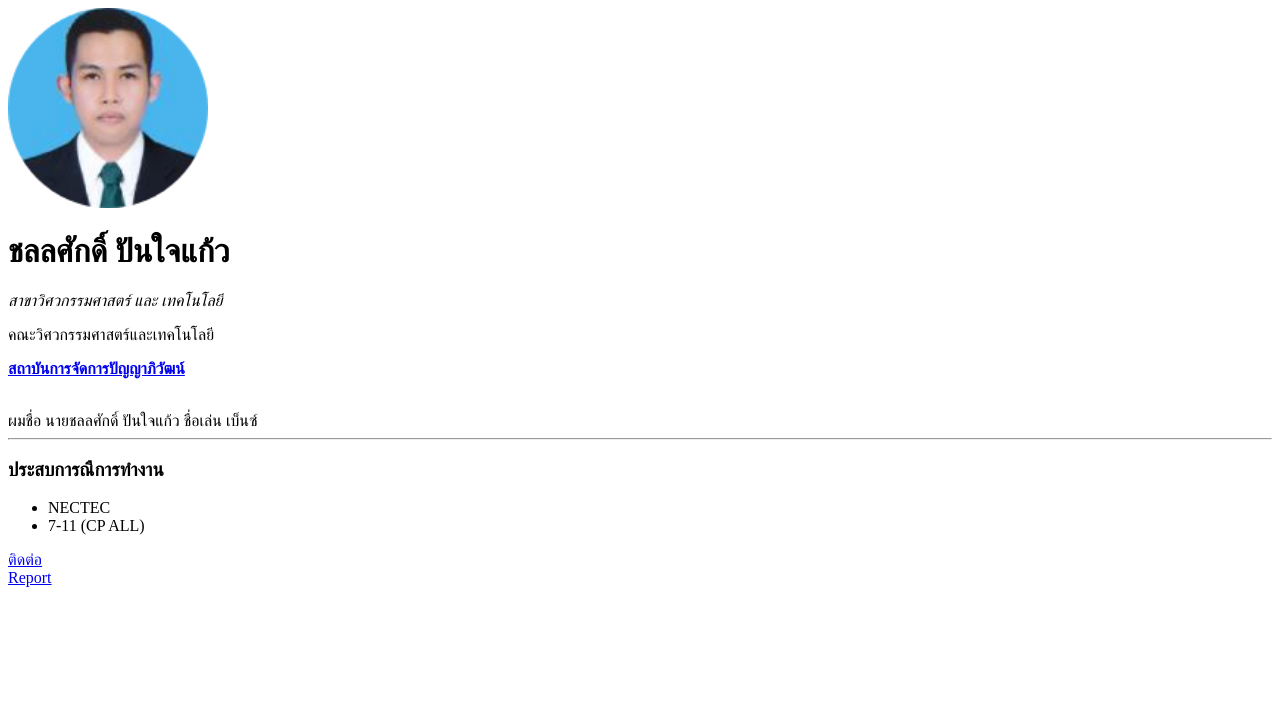
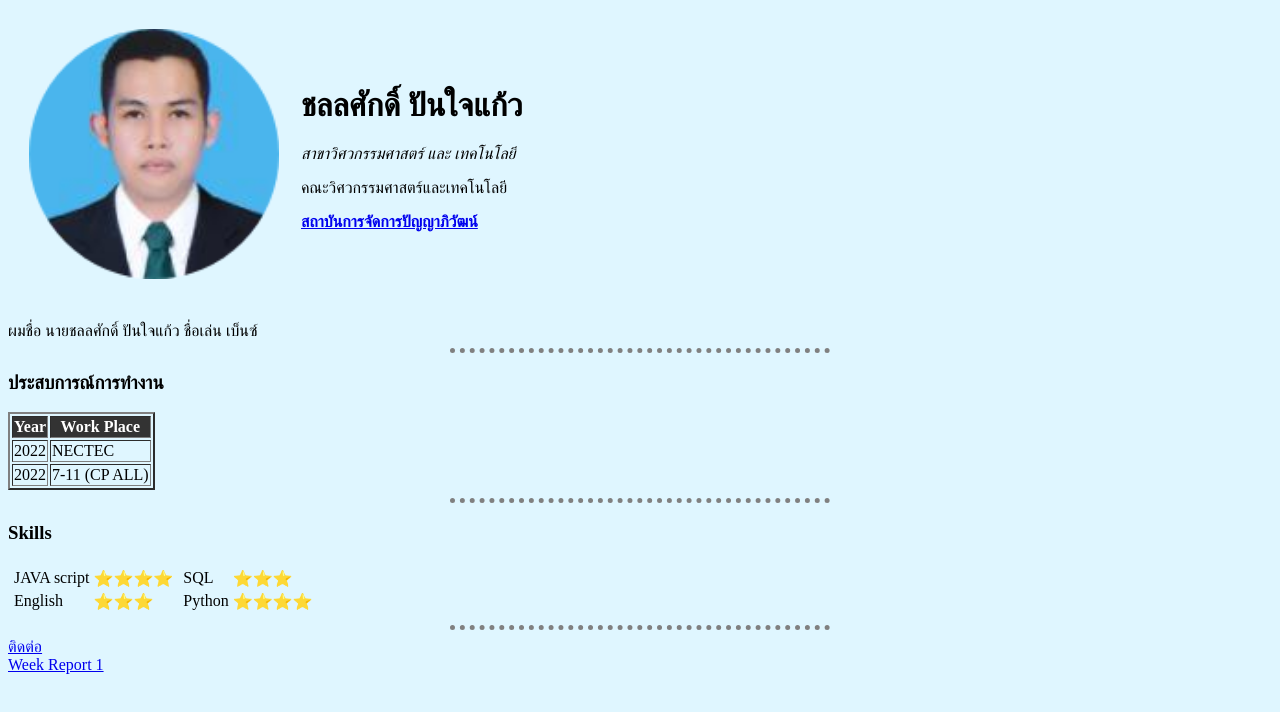
Before and after one commit to Vamsper/resume, a plain HTML site: page index.html in a window 1280 px wide. Drawn offline with Linux system fonts and the light colour scheme.

Commit message:
Add files via upload

```diff
--- a/index.html
+++ b/index.html
@@ -3,24 +3,86 @@
   <head>
     <meta charset="UTF-8">
     <title>chonlasak panjaikaew 😁</title>
+    <link rel="stylesheet" href="tablestyle.css">
+    <style>
+
+    body {
+      background-color:#DFF6FF;
+    }
+    hr {
+      border-style: dotted none none;
+      border-color: gray;
+      border-width: 5px ;
+      height: 0px;
+      width: 30%;
+    }
+    img {
+      height: 250px;
+      width: 250px;
+    }
+    </style>
   </head>
   <body>
-    <img src="Benz.png" alt="image of chonlasak" width="200" height="200">
-    <h1> ชลลศักดิ์ ปันใจแก้ว </h1>
-    <p><em>สาขาวิศวกรรมศาสตร์ และ เทคโนโลยี</em></p>
-    <p>คณะวิศวกรรมศาสตร์และเทคโนโลยี</p>
-    <p><strong><a href="https://www.pim.ac.th/">สถาบันการจัดการปัญญาภิวัฒน์</a></strong></p>
+  <table cellspacing="20">
+    <tr>
+      <td><img src="Benz.png" alt="image of chonlasak" ></td>
+      <td><h1> ชลลศักดิ์ ปันใจแก้ว </h1>
+      <p><em>สาขาวิศวกรรมศาสตร์ และ เทคโนโลยี</em></p>
+      <p>คณะวิศวกรรมศาสตร์และเทคโนโลยี</p>
+      <p><strong><a href="https://www.pim.ac.th/">สถาบันการจัดการปัญญาภิวัฒน์</a></strong></p></td>
+    </tr>
+  </table>
+
+
     <br>
     ผมชื่อ นายชลลศักดิ์ ปันใจแก้ว ชื่อเล่น เบ็นซ์
     <hr>
-    <h3>ประสบการณืการทำงาน</h3>
-    <ul>
-      <li>NECTEC</li>
-      <li>7-11 (CP ALL)</li>
-    </ul>
-
+    <h3>ประสบการณ์การทำงาน</h3>
+    <table border="2px">
+    <thead>
+      <tr>
+        <th>Year</th>
+        <th>Work Place</th>
+      </tr>
+    </thead>
+      <tr>
+        <td>2022</td>
+        <td>NECTEC</td>
+      </tr>
+      <tr>
+        <td>2022</td>
+        <td>7-11 (CP ALL)</td>
+      </tr>
+    </table>
+    <hr>
+    <h3>Skills</h3>
+    <table>
+      <tr>
+        <td><table>
+        <tr>
+          <td>JAVA script</td>
+          <td>⭐⭐⭐⭐</td>
+        </tr>
+        <tr>
+          <td>English</td>
+          <td>⭐⭐⭐</td>
+        </tr>
+        </table></td>
+        <td><table>
+          <tr>
+            <td>SQL</td>
+            <td>⭐⭐⭐</td>
+          </tr>
+          <tr>
+            <td>Python</td>
+            <td>⭐⭐⭐⭐</td>
+          </tr>
+        </table>
+        </td>
+      </tr>
+    </table>
+    <hr>
     <a href="contact.html">ติดต่อ</a><br>
-    <a href="report.html">Report</a>
-
+    <a href="report.html">Week Report 1</a>
   </body>
 </html>
--- /dev/null
+++ b/tablestyle.css
@@ -0,0 +1,5 @@
+thead,
+tfoot {
+  background-color: #333;
+  color: #fff;
+}
```
Also changed, not shown: contact.html (+11 -1 lines).
